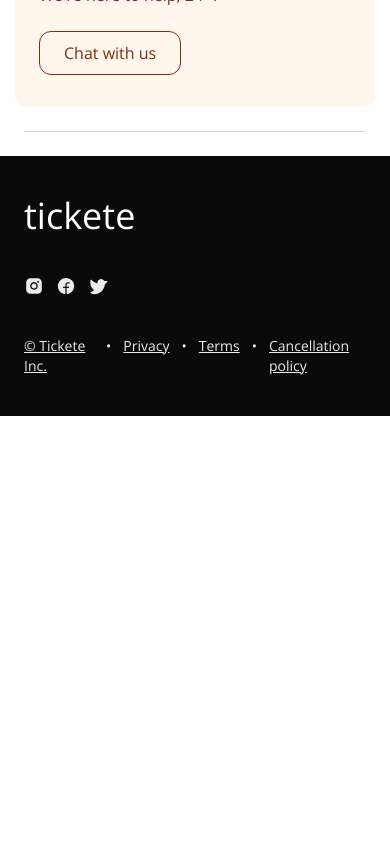
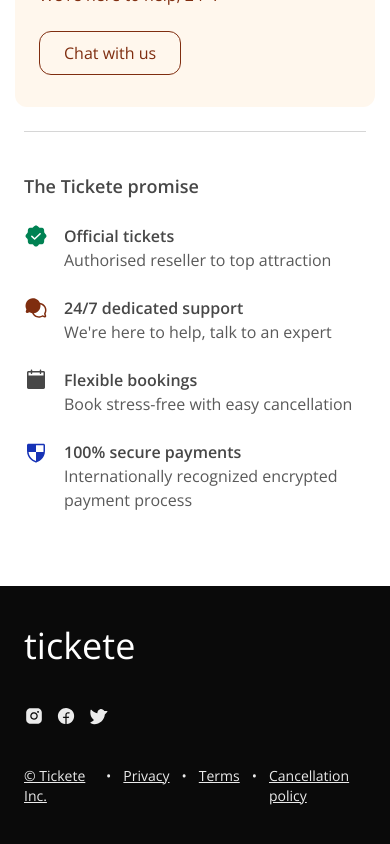
Before and after one commit to Rrhul0/checkout-page, a Next.js app: page / in a window 390 px wide. Shown: the part 3407-4251 px from the top of the page. Before the commit the page ends 3823 px from the top, so only its background shows below. Built offline with nearby package versions, Linux system fonts and the light colour scheme.

Commit message:
fixed tickete promise component for mobile screens

```diff
--- a/app/page.tsx
+++ b/app/page.tsx
@@ -21,10 +21,10 @@ export default function Home() {
 					<Help />
 				</div>
 			</div>
-			{/*
+
 			<div>
 				<TicketePromise />
-			</div> */}
+			</div>
 		</div>
 	)
 }
--- a/components/ticketePromise.tsx
+++ b/components/ticketePromise.tsx
@@ -6,14 +6,15 @@ import shieldImage from '@/public/shieldBlue.svg'
 
 export default function TicketePromise() {
 	return (
-		<div className='flex flex-col gap-8'>
-			<h3 className='text-2xl font-semibold'>The Tickete promise</h3>
-			<div className='flex gap-6'>
-				<div className='border rounded-xl px-5 py-4 flex flex-col justify-between flex-1 h-[200px]'>
+		<div className='flex flex-col gap-6 md:gap-8 px-6 sm:px-16 md:px-0 pb-[50px] md:pb-0'>
+			<h3 className='text-lg md:text-2xl font-semibold'>
+				The Tickete promise
+			</h3>
+			<div className='flex flex-col md:flex-row gap-6'>
+				<div className='md:border flex-row rounded-xl md:px-5 md:py-4 flex md:flex-col items-start gap-4 md:justify-between flex-1 h-[200px]'>
 					<Image
 						src={circleWavyCheck}
-						height={48}
-						width={48}
+						className='w-6 aspect-square md:w-12'
 						alt=''
 					/>
 					<div>
@@ -23,11 +24,10 @@ export default function TicketePromise() {
 						</p>
 					</div>
 				</div>
-				<div className='border rounded-xl px-5 py-4 flex flex-col justify-between flex-1 h-[200px]'>
+				<div className='md:border flex-row rounded-xl md:px-5 md:py-4 flex md:flex-col items-start gap-4 md:justify-between flex-1 h-[200px]'>
 					<Image
 						src={chatImage}
-						height={48}
-						width={48}
+						className='w-6 aspect-square md:w-12'
 						alt=''
 					/>
 					<div>
@@ -39,11 +39,10 @@ export default function TicketePromise() {
 						</p>
 					</div>
 				</div>
-				<div className='border rounded-xl px-5 py-4 flex flex-col justify-between flex-1 h-[200px]'>
+				<div className='md:border flex-row rounded-xl md:px-5 md:py-4 flex md:flex-col items-start gap-4 md:justify-between flex-1 h-[200px]'>
 					<Image
 						src={calanderImage}
-						height={48}
-						width={48}
+						className='w-6 aspect-square md:w-12'
 						alt=''
 					/>
 					<div>
@@ -53,11 +52,10 @@ export default function TicketePromise() {
 						</p>
 					</div>
 				</div>
-				<div className='border rounded-xl px-5 py-4 flex flex-col justify-between flex-1 h-[200px]'>
+				<div className='md:border flex-row rounded-xl md:px-5 md:py-4 flex md:flex-col items-start gap-4 md:justify-between flex-1 h-[200px]'>
 					<Image
 						src={shieldImage}
-						height={48}
-						width={48}
+						className='w-6 aspect-square md:w-12'
 						alt=''
 					/>
 					<div>
```
